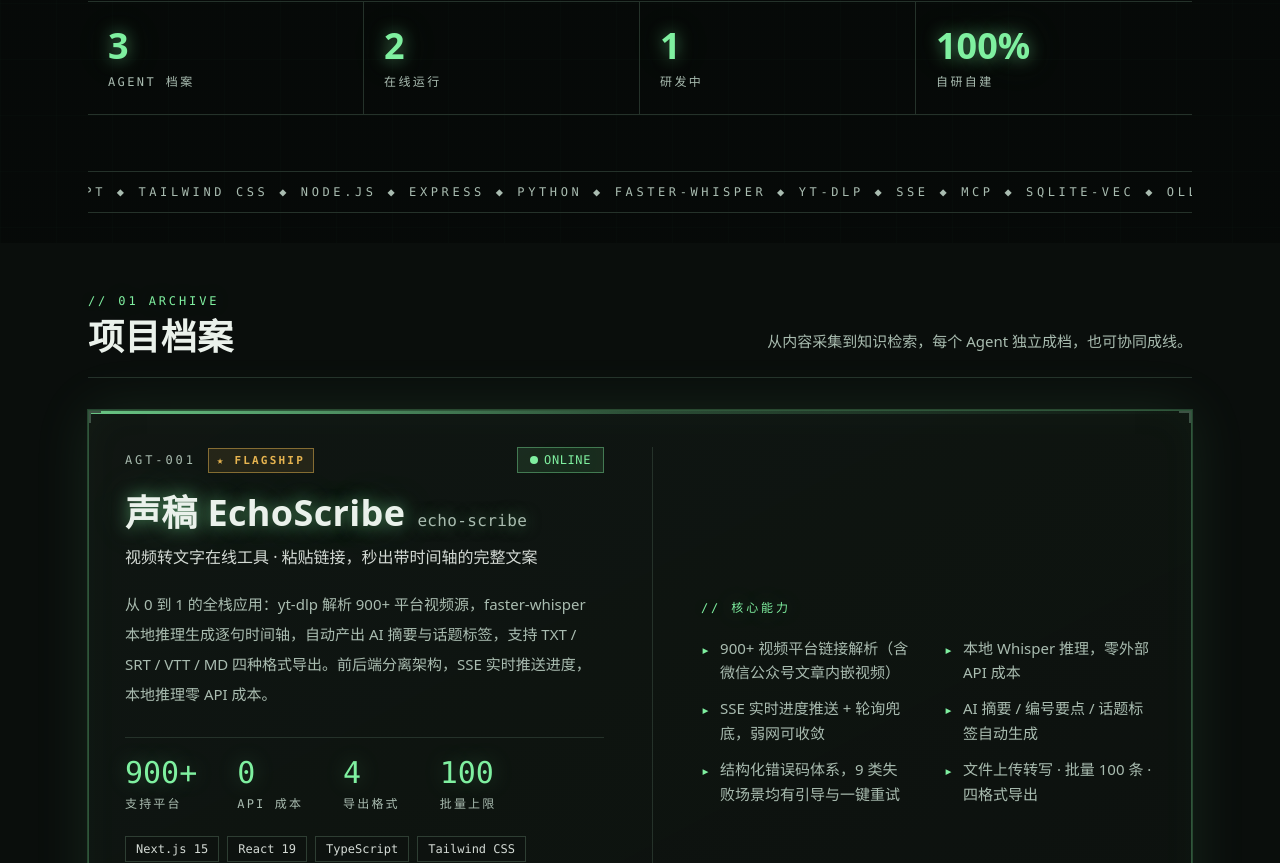
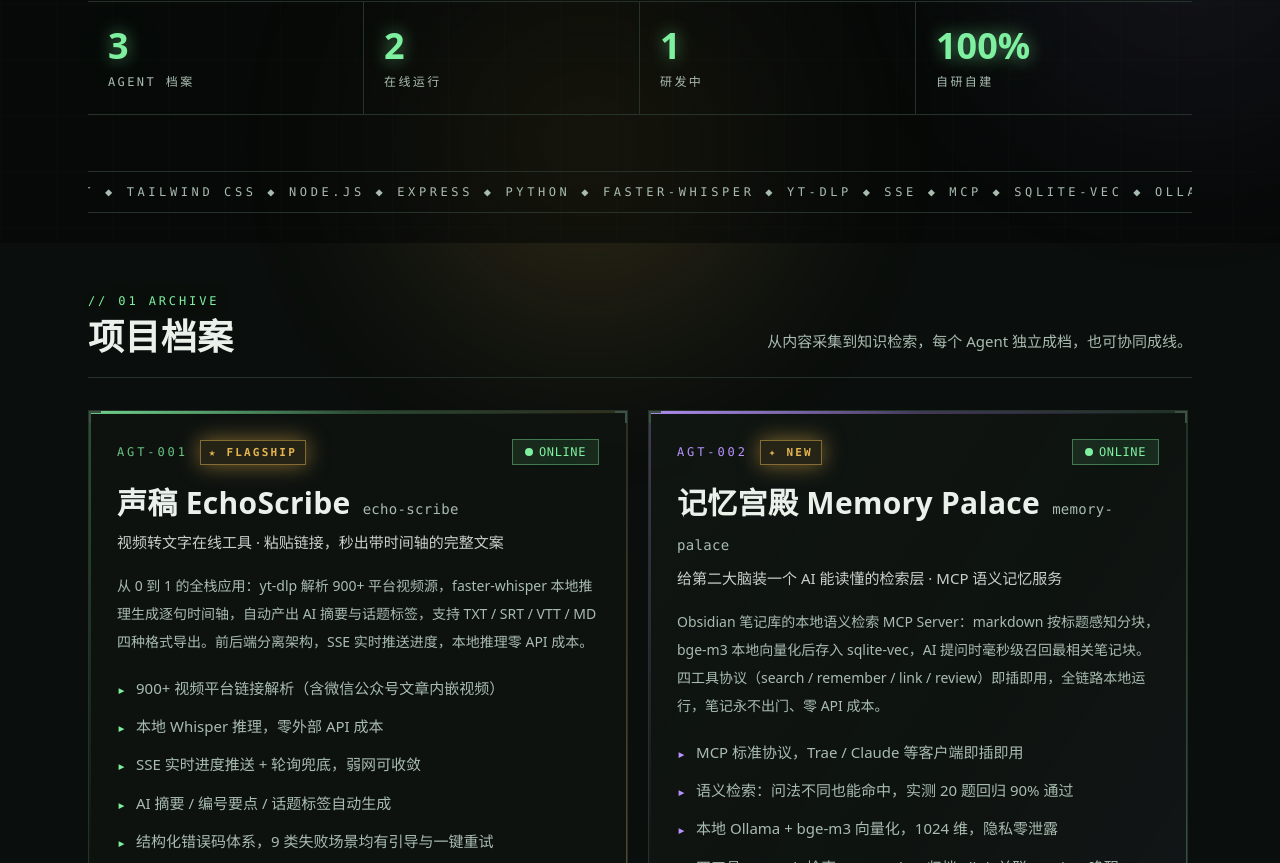
Before and after one commit to yuwangjuan1/syvia_platform, a Next.js app: page / in a window 1280 px wide. Shown: the part 557-1420 px from the top of the page. Built offline with nearby package versions, Linux system fonts and the light colour scheme.

Commit message:
布局定稿：固定卡宽一行两张+主卡流光边框浮起+极光氛围；新增开发日志时间线与底部声明区

```diff
--- a/src/app/globals.css
+++ b/src/app/globals.css
@@ -240,3 +240,65 @@
 .popin {
   animation: popin 0.5s cubic-bezier(0.22, 1, 0.36, 1) both;
 }
+
+/* ---- 炫技层 ---- */
+
+/* 流光边框：颜色由 --c1/--c2 变量注入 */
+@keyframes borderflow {
+  0% { background-position: 0% 50%; }
+  50% { background-position: 100% 50%; }
+  100% { background-position: 0% 50%; }
+}
+.shimmer-border::before {
+  content: "";
+  position: absolute;
+  inset: 0;
+  padding: 1.5px;
+  background: linear-gradient(
+    120deg,
+    var(--c1),
+    transparent 25%,
+    var(--c2) 50%,
+    transparent 75%,
+    var(--c1)
+  );
+  background-size: 250% 250%;
+  animation: borderflow 7s ease infinite;
+  -webkit-mask: linear-gradient(#fff 0 0) content-box, linear-gradient(#fff 0 0);
+  -webkit-mask-composite: xor;
+  mask-composite: exclude;
+  pointer-events: none;
+}
+
+/* 极光光斑：缓慢漂移的彩色雾团 */
+@keyframes drift {
+  0%, 100% { transform: translate(0, 0) scale(1); }
+  33% { transform: translate(48px, -36px) scale(1.1); }
+  66% { transform: translate(-36px, 26px) scale(0.94); }
+}
+.aurora {
+  position: fixed;
+  border-radius: 9999px;
+  filter: blur(100px);
+  opacity: 0.16;
+  z-index: 0;
+  pointer-events: none;
+  animation: drift 20s ease-in-out infinite;
+}
+
+/* 悬停浮起 */
+.lift {
+  transition: transform 0.35s cubic-bezier(0.22, 1, 0.36, 1), box-shadow 0.35s, border-color 0.35s;
+}
+.lift:hover {
+  transform: translateY(-7px);
+}
+
+/* 徽章呼吸辉光 */
+@keyframes badgepulse {
+  0%, 100% { box-shadow: 0 0 10px rgba(230, 180, 80, 0.25); }
+  50% { box-shadow: 0 0 22px rgba(230, 180, 80, 0.55); }
+}
+.badge-pulse {
+  animation: badgepulse 2.6s ease-in-out infinite;
+}
--- a/src/app/page.tsx
+++ b/src/app/page.tsx
@@ -1,6 +1,6 @@
 import BootTerminal from "@/components/boot-terminal";
 import AgentCard from "@/components/agent-card";
-import { AGENTS, MARQUEE, PIPELINE, SITE, STACK_GROUPS } from "@/data/agents";
+import { AGENTS, DEVLOG, MARQUEE, PIPELINE, SITE, STACK_GROUPS } from "@/data/agents";
 
 function Navbar() {
   return (
@@ -18,6 +18,9 @@
           </a>
           <a href="#stack" className="text-paper/90 transition-colors hover:text-phos hover:text-glow-soft">
             技术
+          </a>
+          <a href="#devlog" className="text-paper/90 transition-colors hover:text-phos hover:text-glow-soft">
+            日志
           </a>
           <a href="#contact" className="text-paper/90 transition-colors hover:text-phos hover:text-glow-soft">
             联系
@@ -84,6 +87,19 @@
   return (
     <>
       <Navbar />
+
+      {/* 极光光斑：缓慢漂移的氛围色雾 */}
+      <div className="aurora h-[440px] w-[440px] bg-phos" style={{ top: "-100px", left: "-140px" }} aria-hidden />
+      <div
+        className="aurora h-[400px] w-[400px] bg-violet"
+        style={{ top: "32%", right: "-140px", animationDelay: "-7s" }}
+        aria-hidden
+      />
+      <div
+        className="aurora h-[360px] w-[360px] bg-amber"
+        style={{ bottom: "-80px", left: "32%", animationDelay: "-13s" }}
+        aria-hidden
+      />
 
       <main id="top" className="relative z-10 mx-auto max-w-6xl px-4 sm:px-6">
         <section className="grid items-center gap-10 pt-28 sm:pt-36 lg:grid-cols-[1fr_460px]">
@@ -153,7 +169,8 @@
             title="项目档案"
             sub="从内容采集到知识检索，每个 Agent 独立成档，也可协同成线。"
           />
-          <div className="mt-8 grid gap-5 lg:grid-cols-2">
+          {/* 固定卡宽、一行两张，放不下自动换行（第三张在第二行，不拉伸） */}
+          <div className="mt-8 flex flex-wrap gap-5">
             {AGENTS.map((agent) => (
               <AgentCard key={agent.id} agent={agent} />
             ))}
@@ -232,8 +249,44 @@
           </div>
         </section>
 
+        <section id="devlog" className="mt-20 scroll-mt-20">
+          <SectionHead
+            index="05"
+            en="DEV LOG"
+            title="开发日志"
+            sub="档案馆持续更新——已完成与计划中的里程碑。"
+          />
+          <div className="mt-8 border border-line bg-panel/60">
+            {DEVLOG.map((d, i) => (
+              <div
+                key={`${d.date}-${d.event}`}
+                className={`grid gap-2 px-6 py-5 sm:grid-cols-[110px_120px_1fr_auto] sm:items-center sm:gap-6 ${
+                  i > 0 ? "border-t border-line" : ""
+                }`}
+              >
+                <span className="font-mono text-sm font-bold text-phos text-glow-soft">
+                  {d.date}
+                </span>
+                <span className="font-display text-lg font-bold text-paper">{d.event}</span>
+                <span className="text-sm leading-relaxed text-mist">{d.detail}</span>
+                <span
+                  className={`justify-self-start border px-2.5 py-0.5 font-mono text-[11px] font-medium tracking-[0.18em] sm:justify-self-end ${
+                    d.tag === "RELEASE"
+                      ? "border-phos/40 bg-phos/10 text-phos"
+                      : d.tag === "INFRA"
+                        ? "border-linebright bg-panel2 text-paper/80"
+                        : "border-amber/40 bg-amber/10 text-amber"
+                  }`}
+                >
+                  {d.tag}
+                </span>
+              </div>
+            ))}
+          </div>
+        </section>
+
         <section id="contact" className="mb-24 mt-20 scroll-mt-20">
-          <SectionHead index="05" en="CONTACT" title="建立连接" />
+          <SectionHead index="06" en="CONTACT" title="建立连接" />
           <div className="mt-8 border border-line bg-panel/60 p-6 sm:p-8">
             <p className="max-w-xl text-base leading-loose text-mist">
               对档案里的项目感兴趣，或想聊聊 Agent 的落地场景？通过 GitHub / Gitee 找到我，
@@ -278,11 +331,44 @@
       </main>
 
       <footer className="relative z-10 border-t border-line">
-        <div className="mx-auto flex max-w-6xl flex-col gap-2 px-4 py-6 font-mono text-[11px] text-faint sm:flex-row sm:items-center sm:justify-between sm:px-6">
-          <span>
-            {"\u00a9"} 2026 {SITE.system} — 手写，无模板
-          </span>
-          <span>BUILT WITH NEXT.JS · REACT · TAILWIND</span>
+        <div className="mx-auto max-w-6xl px-4 py-10 sm:px-6">
+          <div className="grid gap-8 sm:grid-cols-[1fr_auto]">
+            <div>
+              <p className="font-display text-lg font-bold text-paper">
+                {"\u25ae"} {SITE.system}
+              </p>
+              <p className="mt-3 max-w-2xl text-sm leading-relaxed text-mist">
+                声明：本站为个人 Agent 项目的展示档案馆，全部作品自研自建，仅供技术交流与学习参考。
+                视频转写相关功能请遵守各目标平台的服务条款，仅处理有权访问的公开内容；
+                转写与检索产生的文案、笔记内容版权归原权利人所有。
+              </p>
+            </div>
+            <div className="space-y-2.5 font-mono text-xs">
+              <a
+                href={SITE.github}
+                target="_blank"
+                rel="noreferrer"
+                className="block text-mist transition-colors hover:text-phos"
+              >
+                GITHUB {"\u2192"} github.com/yuwangjuan1
+              </a>
+              <a
+                href={SITE.gitee}
+                target="_blank"
+                rel="noreferrer"
+                className="block text-mist transition-colors hover:text-phos"
+              >
+                GITEE {"\u2192"} gitee.com/syvia
+              </a>
+              <p className="text-faint">F:\2026project\smart_brain —— 第二大脑运转中</p>
+            </div>
+          </div>
+          <div className="mt-8 flex flex-col gap-2 border-t border-line pt-5 font-mono text-xs text-faint sm:flex-row sm:items-center sm:justify-between">
+            <span>
+              {"\u00a9"} 2026 {SITE.system} — 手写，无模板
+            </span>
+            <span>BUILT WITH NEXT.JS · REACT · TAILWIND · DEPLOYED ON GITHUB PAGES</span>
+          </div>
         </div>
       </footer>
     </>
--- a/src/components/agent-card.tsx
+++ b/src/components/agent-card.tsx
@@ -1,6 +1,7 @@
+import type { CSSProperties } from "react";
 import type { AgentAccent, AgentProject } from "@/data/agents";
 
-/** 每个项目的专属主题色：色带 / 箭头 / 角标 / 悬停辉光 */
+/** 每个项目的专属主题色：色带 / 箭头 / 角标 / 悬停辉光 / 流光颜色 */
 const ACCENT: Record<
   AgentAccent,
   {
@@ -12,6 +13,8 @@
     hoverGlow: string;
     idText: string;
     metricText: string;
+    c1: string;
+    c2: string;
   }
 > = {
   phos: {
@@ -19,20 +22,24 @@
     cardBg: "bg-panel/60",
     arrow: "text-phos",
     corner: "group-hover:border-phos",
-    hoverBorder: "hover:border-phos/40",
-    hoverGlow: "hover:shadow-[0_0_44px_rgba(127,240,160,0.10)]",
+    hoverBorder: "hover:border-phos/50",
+    hoverGlow: "hover:shadow-[0_0_48px_rgba(127,240,160,0.13)]",
     idText: "text-phos/80",
     metricText: "text-phos text-glow-soft",
+    c1: "rgba(127,240,160,0.65)",
+    c2: "rgba(230,180,80,0.4)",
   },
   violet: {
     strip: "from-violet/90 via-violet/30 to-transparent",
     cardBg: "bg-gradient-to-br from-panel/80 via-panel/60 to-violet/[0.08]",
     arrow: "text-violet",
     corner: "group-hover:border-violet",
-    hoverBorder: "hover:border-violet/60",
-    hoverGlow: "hover:shadow-[0_0_48px_rgba(185,147,255,0.14)]",
+    hoverBorder: "hover:border-violet/70",
+    hoverGlow: "hover:shadow-[0_0_52px_rgba(185,147,255,0.17)]",
     idText: "text-violet",
     metricText: "text-violet",
+    c1: "rgba(185,147,255,0.7)",
+    c2: "rgba(127,240,160,0.35)",
   },
   amber: {
     strip: "from-amber/90 via-amber/30 to-transparent",
@@ -40,9 +47,11 @@
     arrow: "text-amber",
     corner: "group-hover:border-amber",
     hoverBorder: "hover:border-amber/60",
-    hoverGlow: "hover:shadow-[0_0_48px_rgba(230,180,80,0.12)]",
+    hoverGlow: "hover:shadow-[0_0_48px_rgba(230,180,80,0.13)]",
     idText: "text-amber",
     metricText: "text-amber",
+    c1: "rgba(230,180,80,0.55)",
+    c2: "rgba(229,122,99,0.4)",
   },
 };
 
@@ -86,17 +95,13 @@
   );
 }
 
-function Metrics({ agent, large = false }: { agent: AgentProject; large?: boolean }) {
+function Metrics({ agent }: { agent: AgentProject }) {
   const a = ACCENT[agent.accent ?? "phos"];
   return (
     <div className="flex flex-wrap gap-x-10 gap-y-4 border-t border-line pt-5">
       {agent.metrics.map((m) => (
         <div key={m.label}>
-          <div
-            className={`font-mono leading-none ${a.metricText} ${large ? "text-3xl" : "text-2xl"}`}
-          >
-            {m.value}
-          </div>
+          <div className={`font-mono text-2xl leading-none ${a.metricText}`}>{m.value}</div>
           <div className="mt-2 font-mono text-xs uppercase tracking-[0.18em] text-mist">
             {m.label}
           </div>
@@ -146,17 +151,9 @@
   );
 }
 
-function FeatureList({
-  agent,
-  cols = 1,
-  arrowColor,
-}: {
-  agent: AgentProject;
-  cols?: 1 | 2;
-  arrowColor: string;
-}) {
+function FeatureList({ agent, arrowColor }: { agent: AgentProject; arrowColor: string }) {
   return (
-    <ul className={`grid gap-x-8 gap-y-3 ${cols === 2 ? "sm:grid-cols-2" : "grid-cols-1"}`}>
+    <ul className="grid grid-cols-1 gap-x-8 gap-y-3">
       {agent.features.map((f) => (
         <li key={f} className="flex items-start gap-2.5 text-[15px] leading-relaxed text-mist">
           <span className={`mt-0.5 shrink-0 font-mono ${arrowColor}`}>&#x25b8;</span>
@@ -169,66 +166,28 @@
 
 export default function AgentCard({ agent }: { agent: AgentProject }) {
   const a = ACCENT[agent.accent ?? "phos"];
+  const isPrimary = agent.primary === true;
 
-  // 旗舰卡（声稿）：全宽横向 + 常驻绿色辉光 + FLAGSHIP 徽章
-  if (agent.featured) {
-    return (
-      <article className="flagship-glow group relative border border-phos/30 bg-gradient-to-br from-panel/90 to-panel2/95 p-7 transition-colors duration-300 hover:border-phos/60 lg:col-span-2 lg:p-9">
-        <AccentStrip color={ACCENT.phos.strip} />
-        <Corners hoverColor={ACCENT.phos.corner} />
-        <div className="grid gap-8 lg:grid-cols-[minmax(0,1fr)_minmax(0,1.05fr)] lg:gap-12">
-          <div>
-            <div className="flex items-center justify-between gap-3">
-              <div className="flex items-center gap-3">
-                <span className="font-mono text-xs tracking-[0.24em] text-mist">{agent.id}</span>
-                <span className="border border-amber/50 bg-amber/10 px-2 py-0.5 font-mono text-[11px] font-bold tracking-[0.2em] text-amber">
-                  ★ FLAGSHIP
-                </span>
-              </div>
-              <StatusBadge status={agent.status} />
-            </div>
-            <h3 className="text-glow mt-5 font-display text-4xl font-extrabold text-paper">
-              {agent.name}
-              <span className="ml-3 font-mono text-base font-normal text-mist">
-                {agent.codename}
-              </span>
-            </h3>
-            <p className="mt-3 text-base text-paper/90">{agent.tagline}</p>
-            <p className="mt-5 text-[15px] leading-loose text-mist">{agent.description}</p>
-            <div className="mt-7">
-              <Metrics agent={agent} large />
-            </div>
-            <div className="mt-6">
-              <Stack agent={agent} />
-            </div>
-            <div className="mt-6 flex flex-wrap items-center gap-3">
-              <Links agent={agent} />
-            </div>
-          </div>
-          <div className="flex flex-col justify-center border-t border-line pt-6 lg:border-l lg:border-t-0 lg:pl-12 lg:pt-0">
-            <p className="font-mono text-xs tracking-[0.24em] text-phos text-glow-soft">
-              {"//"} 核心能力
-            </p>
-            <div className="mt-5">
-              <FeatureList agent={agent} cols={2} arrowColor={ACCENT.phos.arrow} />
-            </div>
-          </div>
-        </div>
-      </article>
-    );
-  }
-
-  // 常规卡：等宽纵向，各带专属主题色
   return (
     <article
-      className={`group relative flex flex-col border border-line p-7 transition-all duration-300 ${a.cardBg} ${a.hoverBorder} ${a.hoverGlow}`}
+      style={isPrimary ? ({ "--c1": a.c1, "--c2": a.c2 } as CSSProperties) : undefined}
+      className={`group relative flex w-[540px] max-w-full flex-col border border-line p-7 transition-all duration-300 ${a.cardBg} ${a.hoverBorder} ${a.hoverGlow} ${
+        isPrimary ? "shimmer-border lift" : ""
+      }`}
     >
       <AccentStrip color={a.strip} />
       <Corners hoverColor={a.corner} />
       <div className="flex items-center justify-between gap-3">
-        <span className={`font-mono text-xs font-medium tracking-[0.24em] ${a.idText}`}>
-          {agent.id}
-        </span>
+        <div className="flex items-center gap-3">
+          <span className={`font-mono text-xs font-medium tracking-[0.24em] ${a.idText}`}>
+            {agent.id}
+          </span>
+          {agent.badge && (
+            <span className="badge-pulse border border-amber/50 bg-amber/10 px-2 py-0.5 font-mono text-[11px] font-bold tracking-[0.2em] text-amber">
+              {agent.badge}
+            </span>
+          )}
+        </div>
         <StatusBadge status={agent.status} />
       </div>
       <h3 className="mt-5 font-display text-3xl font-extrabold text-paper">
--- a/src/data/agents.ts
+++ b/src/data/agents.ts
@@ -24,7 +24,10 @@
   stack: string[];
   metrics: AgentMetric[];
   links: AgentLink[];
-  featured?: boolean;
+  /** 主卡：流光边框 + 悬停浮起 */
+  primary?: boolean;
+  /** 卡片角标：如 ★ FLAGSHIP / ✦ NEW */
+  badge?: string;
 }
 
 /** 协同流水线：三个项目连成的个人内容生产闭环 */
@@ -79,7 +82,8 @@
     name: "声稿 EchoScribe",
     codename: "echo-scribe",
     status: "online",
-    featured: true,
+    badge: "★ FLAGSHIP",
+    primary: true,
     tagline: "视频转文字在线工具 · 粘贴链接，秒出带时间轴的完整文案",
     description:
       "从 0 到 1 的全栈应用：yt-dlp 解析 900+ 平台视频源，faster-whisper 本地推理生成逐句时间轴，自动产出 AI 摘要与话题标签，支持 TXT / SRT / VTT / MD 四种格式导出。前后端分离架构，SSE 实时推送进度，本地推理零 API 成本。",
@@ -116,6 +120,8 @@
     codename: "memory-palace",
     status: "online",
     accent: "violet",
+    badge: "✦ NEW",
+    primary: true,
     tagline: "给第二大脑装一个 AI 能读懂的检索层 · MCP 语义记忆服务",
     description:
       "Obsidian 笔记库的本地语义检索 MCP Server：markdown 按标题感知分块，bge-m3 本地向量化后存入 sqlite-vec，AI 提问时毫秒级召回最相关笔记块。四工具协议（search / remember / link / review）即插即用，全链路本地运行，笔记永不出门、零 API 成本。",
@@ -159,6 +165,45 @@
   },
 ];
 
+/** 开发日志：里程碑时间线 */
+export const DEVLOG: Array<{
+  date: string;
+  event: string;
+  detail: string;
+  tag: "RELEASE" | "INFRA" | "PLANNED";
+}> = [
+  {
+    date: "2026.09",
+    event: "声稿 EchoScribe 上线",
+    detail: "900+ 平台链接转写 · 本地 Whisper 零成本 · SSE 实时进度 · Agent 分析",
+    tag: "RELEASE",
+  },
+  {
+    date: "2026.10",
+    event: "展示站部署 GitHub Pages",
+    detail: "Next.js 静态构建 · GitHub Actions 自动部署 · 双仓库镜像（Gitee / GitHub）",
+    tag: "INFRA",
+  },
+  {
+    date: "2026.10",
+    event: "记忆宫殿建成接入",
+    detail: "MCP 四工具 · 217 篇笔记 → 3196 语义块 · 20 题检索回归 90% 通过",
+    tag: "RELEASE",
+  },
+  {
+    date: "NEXT",
+    event: "侦察猫头鹰 · 情报 Agent",
+    detail: "信息源订阅轮询 · 内容去重聚类 · 每日简报自动生成",
+    tag: "PLANNED",
+  },
+  {
+    date: "NEXT",
+    event: "EchoScribe → Obsidian 一键归档",
+    detail: "转写成果直写第二大脑，协同流水线的最后一块拼图",
+    tag: "PLANNED",
+  },
+];
+
 export const STACK_GROUPS: Array<{ group: string; items: string[] }> = [
   { group: "前端工程", items: ["React 19", "Next.js", "TypeScript", "Tailwind CSS", "响应式适配"] },
   { group: "后端工程", items: ["Node.js", "Express", "REST + SSE", "任务队列", "文件存储"] },
```
